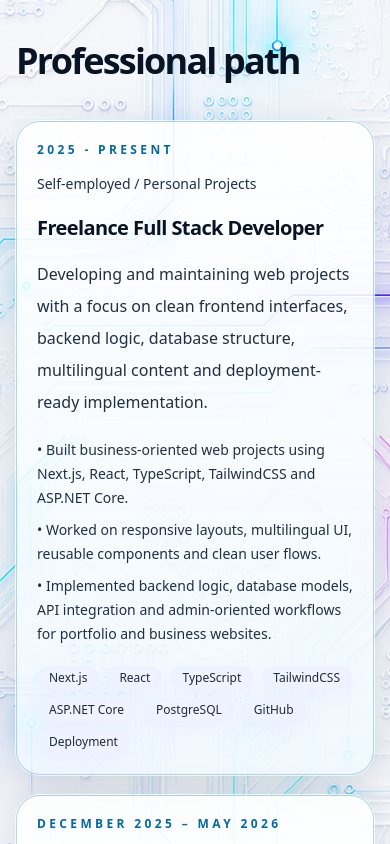
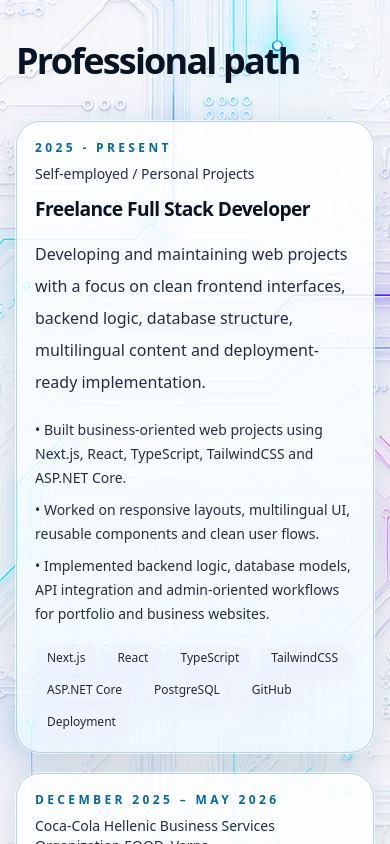
Before and after one commit to viktor132607/MyPortfolioPage, a Next.js app: page /en in a window 390 px wide. Shown: the part 2940-3784 px from the top of the page. Built offline with nearby package versions, Linux system fonts and the light colour scheme; no server answers.

Commit message:
Style compact mobile experience cards

```diff
--- a/src/app/mobile-skills.css
+++ b/src/app/mobile-skills.css
@@ -58,4 +58,48 @@
     backdrop-filter: none !important;
     -webkit-backdrop-filter: none !important;
   }
+
+  #experience .card {
+    padding: 1.125rem;
+  }
+
+  #experience .card > .grid {
+    gap: 0.75rem;
+  }
+
+  #experience .card .kicker + p {
+    margin-top: 0.5rem;
+  }
+
+  #experience .card h3 {
+    font-size: 1.2rem;
+    line-height: 1.35;
+  }
+
+  .mobile-experience-toggle {
+    display: inline-flex;
+    align-items: center;
+    gap: 0.55rem;
+    margin-top: 0.75rem;
+    padding: 0;
+    border: 0;
+    background: transparent;
+    color: rgb(var(--color-accent));
+    font-size: 0.875rem;
+    font-weight: 700;
+    cursor: pointer;
+  }
+
+  .mobile-experience-chevron {
+    width: 0.52rem;
+    height: 0.52rem;
+    border-right: 2px solid currentColor;
+    border-bottom: 2px solid currentColor;
+    transform: rotate(45deg) translateY(-1px);
+    transition: transform 160ms ease;
+  }
+
+  .mobile-experience-toggle.is-open .mobile-experience-chevron {
+    transform: rotate(225deg) translate(-1px, -1px);
+  }
 }
```
